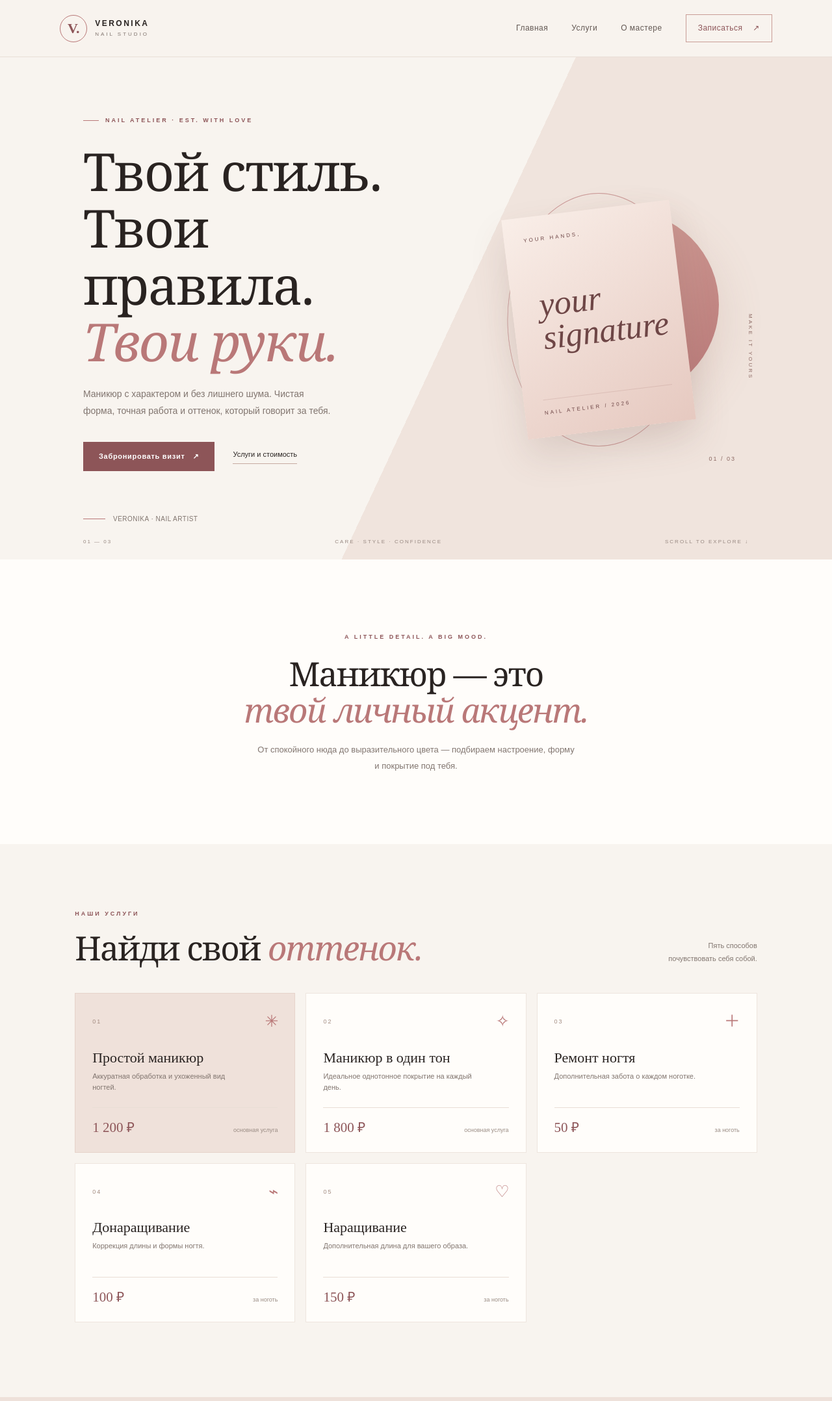
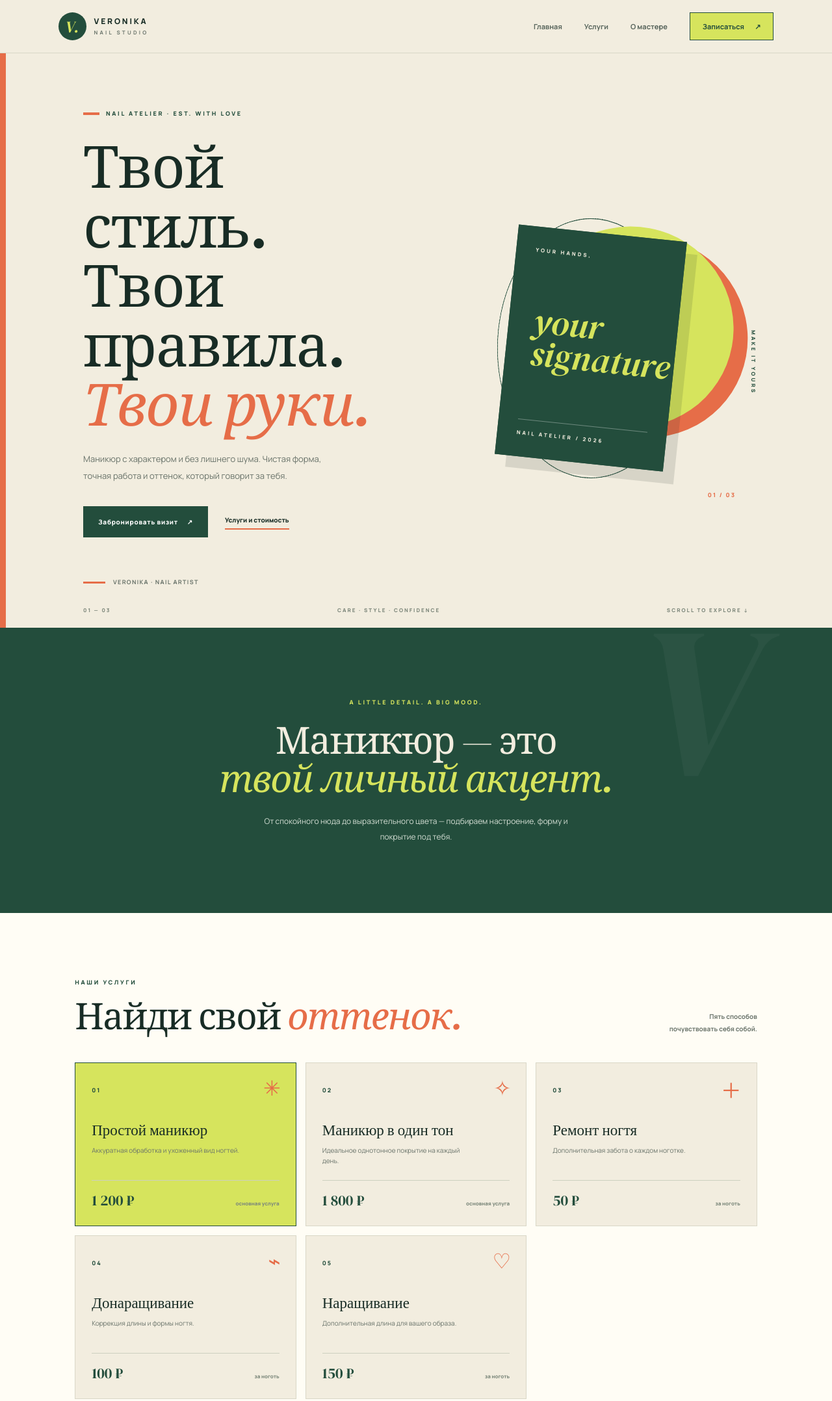
Before and after one commit to ninokunicross137-droid/veronikasalon-api0, a website: page index.html in a window 1280 px wide. Shown: the top 2156 px of the page at 65% size. Drawn offline with Linux system fonts and the light colour scheme.

Commit message:
Restyle salon in bold green citrus editorial direction

```diff
--- a/style.css
+++ b/style.css
@@ -1,86 +1,91 @@
-:root{--cream:#f8f4ef;--paper:#fffdfa;--ink:#292321;--muted:#81756f;--rose:#b97878;--rose-dark:#8d5558;--line:#e9dfd7;--blush:#ead8d1}
+:root{--bg:#f2eddf;--paper:#fffdf5;--ink:#182c25;--muted:#69736a;--green:#234d3c;--lime:#d6e45d;--orange:#e66d48;--line:#d9d7c7}
 *{box-sizing:border-box;margin:0;padding:0}
 html{scroll-behavior:smooth;scroll-padding-top:90px}
-body{font-family:'DM Sans',Arial,sans-serif;background:var(--cream);color:var(--ink);line-height:1.6}
+body{font-family:'Manrope',Arial,sans-serif;background:var(--bg);color:var(--ink);line-height:1.6}
 a{color:inherit;text-decoration:none}
-.site-header{height:88px;padding:0 7.2%;display:flex;align-items:center;justify-content:space-between;background:rgba(248,244,239,.94);border-bottom:1px solid var(--line);position:relative;z-index:5}
+.site-header{height:82px;padding:0 7%;display:flex;align-items:center;justify-content:space-between;background:var(--bg);border-bottom:1px solid var(--line);position:relative;z-index:5}
 .brand{display:flex;align-items:center;gap:12px}
-.brand-mark{width:42px;height:42px;border:1px solid var(--rose);border-radius:50%;display:grid;place-items:center;color:var(--rose-dark);font:600 22px 'Playfair Display',serif}
-.brand-name{font-size:12px;letter-spacing:2.5px;font-weight:700;line-height:1.25}
-.brand-name small{display:block;font-size:8px;letter-spacing:3px;color:var(--muted);font-weight:500;margin-top:4px}
-nav{display:flex;align-items:center;gap:36px}
-nav a{font-size:12px;letter-spacing:.5px;color:#625752;transition:color .2s}
-nav a:hover,.text-link:hover{color:var(--rose-dark)}
-nav .nav-cta{border:1px solid #c99d96;padding:11px 18px;color:var(--rose-dark)}
-.nav-cta span,.primary-button span{margin-left:12px}
-.hero{min-height:650px;padding:90px 10% 54px;display:grid;grid-template-columns:1.05fr .95fr;align-items:center;gap:5%;position:relative;overflow:hidden;background:linear-gradient(115deg,#f8f4ef 0%,#f8f4ef 54%,#f0e4dd 54%,#f0e4dd 100%)}
-.hero-copy{max-width:570px;position:relative;z-index:2}
-.eyebrow{font-size:9px;letter-spacing:3px;font-weight:700;color:var(--rose-dark);display:flex;align-items:center;gap:10px}
-.eyebrow span{width:24px;height:1px;background:var(--rose)}
-h1,h2{font-family:'Playfair Display',Georgia,serif;font-weight:500;letter-spacing:-1.8px;line-height:1.08}
-.hero h1{font-size:clamp(54px,6.3vw,86px);margin:28px 0 24px}
-h1 em,h2 em{font-weight:500;color:var(--rose);font-style:italic}
-.hero-text{max-width:390px;color:var(--muted);font-size:14px;line-height:1.9}
-.hero-actions{display:flex;align-items:center;gap:28px;margin-top:34px}
-.primary-button{display:inline-flex;align-items:center;justify-content:center;background:var(--rose-dark);color:white;border:0;padding:16px 24px;font:600 11px 'DM Sans',sans-serif;letter-spacing:.7px;cursor:pointer;transition:background .2s,transform .2s}
-.primary-button:hover{background:#704347;transform:translateY(-2px)}
-.text-link{font-size:11px;border-bottom:1px solid #c6aaa1;padding-bottom:5px}
-.hero-note{display:flex;align-items:center;gap:12px;margin-top:66px;color:var(--muted);font-size:10px;letter-spacing:.5px}
-.note-line{width:34px;height:1px;background:var(--rose)}
-.hero-art{height:455px;max-width:480px;width:100%;justify-self:center;position:relative;display:grid;place-items:center}
-.art-sun{width:290px;height:290px;border-radius:50%;background:linear-gradient(140deg,#d8aaa1,#b97978);position:absolute;right:10%;top:13%;box-shadow:0 25px 70px #9c6b5c30}
-.art-card{width:260px;height:340px;background:linear-gradient(150deg,#f9eee8,#e6c9c0);position:relative;z-index:1;transform:rotate(-7deg);box-shadow:0 28px 55px #694d4026;display:flex;flex-direction:column;justify-content:space-between;padding:30px;color:#6e4646}
-.art-caption,.art-bottom{font-size:8px;letter-spacing:3px}
-.art-script{font:italic 52px/.98 'Playfair Display',serif;margin-left:12px}
-.art-bottom{border-top:1px solid #a77b743d;padding-top:14px}
-.art-orbit{position:absolute;border:1px solid #b9787870;border-radius:50%;width:390px;height:390px}
+.brand-mark{width:43px;height:43px;background:var(--green);border-radius:50%;display:grid;place-items:center;color:var(--lime);font:italic 25px 'DM Serif Display',serif}
+.brand-name{font-size:12px;letter-spacing:2.8px;font-weight:800;line-height:1.2}
+.brand-name small{display:block;font-size:8px;letter-spacing:3.2px;color:var(--muted);font-weight:700;margin-top:5px}
+nav{display:flex;align-items:center;gap:34px}
+nav a{font-size:11px;font-weight:700;color:#58655c;transition:color .2s}
+nav a:hover,.text-link:hover{color:var(--orange)}
+nav .nav-cta{background:var(--lime);padding:12px 19px;color:var(--green);border:1px solid var(--green)}
+.nav-cta span,.primary-button span{margin-left:14px}
+.hero{min-height:660px;padding:86px 10% 62px;display:grid;grid-template-columns:1fr 1fr;align-items:center;gap:5%;position:relative;overflow:hidden;background:var(--bg)}
+.hero:before{content:"";position:absolute;left:0;top:0;bottom:0;width:9px;background:var(--orange)}
+.hero-copy{max-width:590px;position:relative;z-index:2}
+.eyebrow{font-size:9px;letter-spacing:2.7px;font-weight:800;color:var(--green);display:flex;align-items:center;gap:10px}
+.eyebrow span{width:25px;height:4px;background:var(--orange)}
+h1,h2{font-family:'DM Serif Display',Georgia,serif;font-weight:400;letter-spacing:-1.5px;line-height:1.02}
+.hero h1{font-size:clamp(58px,7vw,94px);margin:30px 0 24px}
+h1 em,h2 em{font-weight:400;color:var(--orange);font-style:italic}
+.hero-text{max-width:410px;color:var(--muted);font-size:13px;line-height:2}
+.hero-actions{display:flex;align-items:center;gap:26px;margin-top:34px}
+.primary-button{display:inline-flex;align-items:center;justify-content:center;background:var(--green);color:white;border:0;padding:17px 23px;font:800 10px 'Manrope',sans-serif;letter-spacing:.7px;cursor:pointer;transition:background .2s,transform .2s}
+.primary-button:hover{background:var(--orange);transform:translateY(-2px)}
+.text-link{font-size:10px;font-weight:800;border-bottom:2px solid var(--orange);padding-bottom:5px}
+.hero-note{display:flex;align-items:center;gap:12px;margin-top:62px;color:var(--muted);font-size:9px;font-weight:700;letter-spacing:1.3px}
+.note-line{width:34px;height:3px;background:var(--orange)}
+.hero-art{height:470px;max-width:490px;width:100%;justify-self:center;position:relative;display:grid;place-items:center}
+.art-sun{width:310px;height:310px;border-radius:48% 52% 50% 50%;background:var(--lime);position:absolute;right:5%;top:10%;box-shadow:18px 20px 0 var(--orange);transform:rotate(-12deg)}
+.art-card{width:260px;height:355px;background:var(--green);position:relative;z-index:1;transform:rotate(6deg);box-shadow:18px 18px 0 #182c2520;display:flex;flex-direction:column;justify-content:space-between;padding:29px;color:var(--bg);border:1px solid var(--green)}
+.art-caption,.art-bottom{font-size:8px;letter-spacing:3px;font-weight:800}
+.art-script{font:italic 53px/.95 'DM Serif Display',serif;margin-left:8px;color:var(--lime)}
+.art-bottom{border-top:1px solid #ffffff55;padding-top:14px}
+.art-orbit{position:absolute;border:1px solid var(--green);border-radius:50%;width:400px;height:400px}
 .orbit-one{transform:scaleX(.72) rotate(32deg)}
-.orbit-two{transform:scaleX(.72) rotate(-32deg)}
-.art-side{position:absolute;right:-8px;top:48%;writing-mode:vertical-rl;font-size:8px;letter-spacing:3px;color:#8d6a64}
-.art-number{position:absolute;bottom:7px;right:20px;font-size:9px;letter-spacing:2px;color:#8d6a64}
-.hero-bottom{position:absolute;bottom:20px;left:10%;right:10%;display:flex;justify-content:space-between;font-size:8px;letter-spacing:2px;color:#988982}
-.intro-strip{text-align:center;padding:112px 20px 108px;background:var(--paper)}
-.intro-strip .eyebrow{justify-content:center}
-.intro-strip h2{font-size:clamp(36px,4vw,52px);margin:22px 0}
-.intro-copy{max-width:490px;margin:auto;color:var(--muted);font-size:13px;line-height:1.9}
-.services-section{padding:100px 9% 115px}
+.orbit-two{transform:scaleX(.72) rotate(-32deg);border-style:dashed}
+.art-side{position:absolute;right:-13px;top:44%;writing-mode:vertical-rl;font-size:8px;letter-spacing:3px;font-weight:800;color:var(--green)}
+.art-number{position:absolute;bottom:1px;right:20px;font-size:9px;letter-spacing:2px;font-weight:800;color:var(--orange)}
+.hero-bottom{position:absolute;bottom:20px;left:10%;right:10%;display:flex;justify-content:space-between;font-size:8px;letter-spacing:2px;font-weight:800;color:#7d877b}
+.intro-strip{text-align:center;padding:108px 20px 105px;background:var(--green);color:var(--bg);position:relative;overflow:hidden}
+.intro-strip:after{content:"V";position:absolute;font:italic 330px 'DM Serif Display',serif;color:#ffffff09;right:8%;top:-115px}
+.intro-strip .eyebrow{justify-content:center;color:var(--lime)}
+.intro-strip .eyebrow span{background:var(--orange)}
+.intro-strip h2{font-size:clamp(39px,4.5vw,60px);margin:23px 0;position:relative;z-index:1}
+.intro-strip h2 em{color:var(--lime)}
+.intro-copy{max-width:510px;margin:auto;color:#d4ded4;font-size:12px;line-height:2;position:relative;z-index:1}
+.services-section{padding:100px 9% 115px;background:var(--paper)}
 .section-heading{display:flex;justify-content:space-between;align-items:end;margin-bottom:42px}
-.section-heading h2,.booking-aside h2{font-size:clamp(38px,4vw,54px);margin-top:17px}
-.section-heading>p{font-size:11px;line-height:1.8;color:var(--muted);text-align:right}
-.services{display:grid;grid-template-columns:repeat(3,1fr);gap:16px}
-.service-card{background:var(--paper);padding:28px 26px 25px;min-height:225px;border:1px solid #eee5de;position:relative;transition:transform .25s,box-shadow .25s}
-.service-card:hover{transform:translateY(-5px);box-shadow:0 18px 40px #503a3010}
-.service-featured{background:#efe1da;border-color:#e6d3ca}
-.service-index{font-size:9px;letter-spacing:2px;color:#a28b80}
-.service-symbol{position:absolute;right:25px;top:22px;font-size:25px;color:var(--rose)}
-.service-card h3{font:500 22px 'Playfair Display',serif;margin:32px 0 7px}
-.service-card>p{font-size:11px;color:var(--muted);max-width:230px;min-height:36px}
-.service-price{display:flex;align-items:baseline;justify-content:space-between;border-top:1px solid #e9ded6;margin-top:20px;padding-top:15px}
-.service-price strong{font:500 21px 'Playfair Display',serif;color:var(--rose-dark)}
-.service-price span{font-size:9px;color:#9a8c84}
-.booking-section{background:#eee1da;padding:100px 10%;display:grid;grid-template-columns:.8fr 1.2fr;gap:10%;align-items:center}
-.booking-aside h2{font-size:clamp(48px,5vw,66px);margin:22px 0}
-.booking-aside>p:not(.eyebrow){font-size:13px;color:#786b65;max-width:330px;line-height:1.9}
-.booking-detail{display:flex;align-items:center;gap:14px;margin-top:28px}
-.detail-icon{width:38px;height:38px;border:1px solid #c8aaa0;border-radius:50%;display:grid;place-items:center;color:var(--rose-dark)}
+.section-heading h2,.booking-aside h2{font-size:clamp(40px,4.4vw,58px);margin-top:17px}
+.section-heading>p{font-size:10px;line-height:1.9;color:var(--muted);text-align:right;font-weight:700}
+.services{display:grid;grid-template-columns:repeat(3,1fr);gap:14px}
+.service-card{background:var(--bg);padding:27px 25px 23px;min-height:225px;border:1px solid var(--line);position:relative;transition:transform .25s,background .25s}
+.service-card:hover{transform:translateY(-5px);background:#f4f0d9}
+.service-featured{background:var(--lime);border-color:var(--green)}
+.service-index{font-size:9px;letter-spacing:2px;font-weight:800;color:var(--green)}
+.service-symbol{position:absolute;right:23px;top:17px;font:32px 'DM Serif Display',serif;color:var(--orange)}
+.service-card h3{font:400 23px 'DM Serif Display',serif;margin:34px 0 7px}
+.service-card>p{font-size:10px;color:var(--muted);max-width:230px;min-height:36px}
+.service-price{display:flex;align-items:baseline;justify-content:space-between;border-top:1px solid #cdd0bf;margin-top:18px;padding-top:14px}
+.service-price strong{font:400 23px 'DM Serif Display',serif;color:var(--green)}
+.service-price span{font-size:8px;color:#7c887b;font-weight:800}
+.booking-section{background:#e7e2d2;padding:100px 10%;display:grid;grid-template-columns:.8fr 1.2fr;gap:10%;align-items:center;position:relative}
+.booking-section:before{content:"";position:absolute;left:0;top:0;width:100%;height:8px;background:var(--orange)}
+.booking-aside h2{font-size:clamp(50px,5.4vw,72px);margin:22px 0}
+.booking-aside>p:not(.eyebrow){font-size:12px;color:#68746a;max-width:330px;line-height:2}
+.booking-detail{display:flex;align-items:center;gap:14px;margin-top:27px}
+.detail-icon{width:39px;height:39px;background:var(--lime);border:1px solid var(--green);border-radius:50%;display:grid;place-items:center;color:var(--green)}
 .booking-detail b,.booking-detail small{display:block}
-.booking-detail b{font-size:11px;font-weight:600}
-.booking-detail small{font-size:10px;color:var(--muted);margin-top:3px}
-.booking-panel{background:var(--paper);padding:36px 40px;box-shadow:0 24px 65px #5b403016}
-.form-heading{display:flex;justify-content:space-between;color:var(--rose-dark);font-size:9px;letter-spacing:2px;font-weight:700;margin-bottom:25px}
-form label{display:block;text-align:left;font-size:10px;font-weight:600;color:#5c504a;margin:13px 0 6px}
-input,select{width:100%;height:46px;padding:0 13px;border:1px solid #e7ddd5;border-radius:0;background:#fffdfa;color:#403733;font:12px 'DM Sans',sans-serif;outline:none;transition:border .2s}
-input:focus,select:focus{border-color:var(--rose)}
-input::placeholder{color:#b1a49d}
+.booking-detail b{font-size:10px;font-weight:800}
+.booking-detail small{font-size:9px;color:var(--muted);margin-top:3px}
+.booking-panel{background:var(--paper);padding:36px 40px;box-shadow:12px 12px 0 var(--green)}
+.form-heading{display:flex;justify-content:space-between;color:var(--green);font-size:9px;letter-spacing:2px;font-weight:800;margin-bottom:25px}
+form label{display:block;text-align:left;font-size:10px;font-weight:800;color:#425348;margin:13px 0 6px}
+input,select{width:100%;height:46px;padding:0 13px;border:1px solid #d9ddce;border-radius:0;background:#fffef9;color:var(--ink);font:11px 'Manrope',sans-serif;outline:none;transition:border .2s}
+input:focus,select:focus{border-color:var(--orange)}
+input::placeholder{color:#a7afa2}
 .form-row{display:grid;grid-template-columns:1fr 1fr;gap:14px}
-#result{background:#f5eeea;padding:13px 15px;margin:18px 0;color:var(--rose-dark);font-size:12px;font-weight:700;text-align:left}
+#result{background:#edf0d9;padding:13px 15px;margin:18px 0;color:var(--green);font-size:12px;font-weight:800;text-align:left}
 .submit-button{width:100%;min-height:50px}
 #message{font-size:12px;margin-top:12px;color:#587b60}
-.form-privacy{font-size:9px;color:#a2958e;margin-top:12px;text-align:center}
-.site-footer{padding:32px 8%;display:flex;align-items:center;justify-content:space-between;background:#292321;color:#f8f1eb}
-.footer-brand .brand-mark{border-color:#c38e86;color:#e4b9ae}
-.footer-brand .brand-name small{color:#b5a39a}
-.site-footer>p{font:italic 17px 'Playfair Display',serif;color:#d8b8ad}
-.site-footer>span{font-size:9px;color:#b8aaa2;letter-spacing:.5px}
-@media(max-width:800px){.site-header{padding:0 5%;height:76px}nav{gap:16px}nav a{font-size:10px}.hero{padding:70px 7% 65px;grid-template-columns:1fr .8fr;gap:2%}.hero-art{height:370px}.art-card{width:210px;height:290px}.art-script{font-size:43px}.art-sun{width:230px;height:230px}.art-orbit{width:310px;height:310px}.services-section{padding:80px 6%}.services{grid-template-columns:repeat(2,1fr)}.booking-section{padding:80px 7%;gap:5%}.booking-panel{padding:28px 25px}}
-@media(max-width:600px){.site-header{height:auto;min-height:75px;flex-wrap:wrap;padding:14px 5%;gap:13px}.brand-mark{width:36px;height:36px}nav{width:100%;justify-content:space-between;gap:8px;padding-bottom:4px}nav a{font-size:10px}nav .nav-cta{padding:7px 9px}.hero{display:flex;flex-direction:column;align-items:flex-start;padding:65px 7% 58px;background:linear-gradient(180deg,#f8f4ef 0%,#f8f4ef 56%,#f0e4dd 56%,#f0e4dd 100%)}.hero h1{font-size:58px}.hero-note{margin-top:36px}.hero-art{height:340px;align-self:center;margin-top:20px}.art-card{width:205px;height:270px}.art-sun{width:220px;height:220px}.art-orbit{width:300px;height:300px}.hero-bottom{left:7%;right:7%;font-size:7px}.intro-strip{padding:80px 8%}.services-section{padding:75px 6%}.section-heading{display:block}.section-heading>p{text-align:left;margin-top:15px}.services{grid-template-columns:1fr}.service-card{min-height:205px}.booking-section{grid-template-columns:1fr;padding:75px 6%;gap:35px}.booking-panel{padding:25px 19px}.site-footer{flex-direction:column;gap:18px;text-align:center}.site-footer>span{line-height:1.6}.form-row{gap:9px}}
+.form-privacy{font-size:9px;color:#899184;margin-top:12px;text-align:center}
+.site-footer{padding:32px 8%;display:flex;align-items:center;justify-content:space-between;background:#182c25;color:var(--bg)}
+.footer-brand .brand-mark{background:var(--lime);color:var(--green);border:0}
+.footer-brand .brand-name small{color:#b9c6b7}
+.site-footer>p{font:italic 17px 'DM Serif Display',serif;color:var(--lime)}
+.site-footer>span{font-size:9px;color:#b9c6b7;letter-spacing:.5px}
+@media(max-width:800px){.site-header{padding:0 5%;height:76px}nav{gap:16px}nav a{font-size:10px}.hero{padding:70px 7% 65px;grid-template-columns:1fr .8fr;gap:2%}.hero-art{height:380px}.art-card{width:215px;height:295px}.art-script{font-size:44px}.art-sun{width:240px;height:240px}.art-orbit{width:315px;height:315px}.services-section{padding:80px 6%}.services{grid-template-columns:repeat(2,1fr)}.booking-section{padding:80px 7%;gap:5%}.booking-panel{padding:28px 25px}}
+@media(max-width:600px){.site-header{height:auto;min-height:75px;flex-wrap:wrap;padding:14px 5%;gap:13px}.brand-mark{width:36px;height:36px}nav{width:100%;justify-content:space-between;gap:8px;padding-bottom:4px}nav a{font-size:10px}nav .nav-cta{padding:7px 9px}.hero{display:flex;flex-direction:column;align-items:flex-start;padding:65px 7% 58px}.hero h1{font-size:59px}.hero-note{margin-top:36px}.hero-art{height:340px;align-self:center;margin-top:20px}.art-card{width:205px;height:270px}.art-sun{width:220px;height:220px}.art-orbit{width:300px;height:300px}.hero-bottom{left:7%;right:7%;font-size:7px}.intro-strip{padding:80px 8%}.services-section{padding:75px 6%}.section-heading{display:block}.section-heading>p{text-align:left;margin-top:15px}.services{grid-template-columns:1fr}.service-card{min-height:205px}.booking-section{grid-template-columns:1fr;padding:75px 6%;gap:35px}.booking-panel{padding:25px 19px}.site-footer{flex-direction:column;gap:18px;text-align:center}.site-footer>span{line-height:1.6}.form-row{gap:9px}}
```
